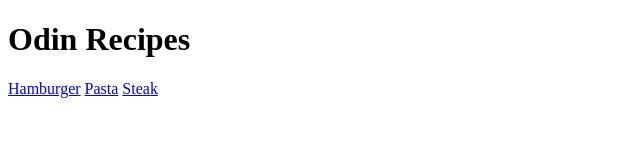
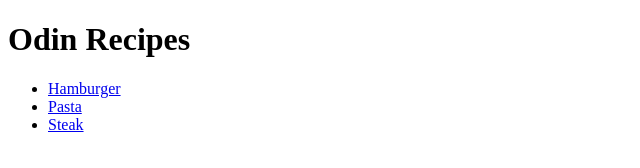
Before and after one commit to CrypoNoob/odin_project_recipes_recap, a plain HTML site: page index.html in a window 1280 px wide. Shown: the whole page, without its empty margins (0-640 px from the left). Drawn offline with Linux system fonts and the light colour scheme.

Commit message:
Add minor changes

```diff
--- a/index.html
+++ b/index.html
@@ -7,8 +7,10 @@
 </head>
 <body>
     <h1>Odin Recipes</h1>
-    <a href="./pages/hamburger.html">Hamburger</a>
-    <a href="./pages/pasta.html">Pasta</a>
-    <a href="./pages/steak.html">Steak</a>
+    <ul>
+        <li><a href="./pages/hamburger.html">Hamburger</a></li>
+        <li><a href="./pages/pasta.html">Pasta</a></li>
+        <li><a href="./pages/steak.html">Steak</a></li>
+    </ul>
 </body>
 </html>
```
